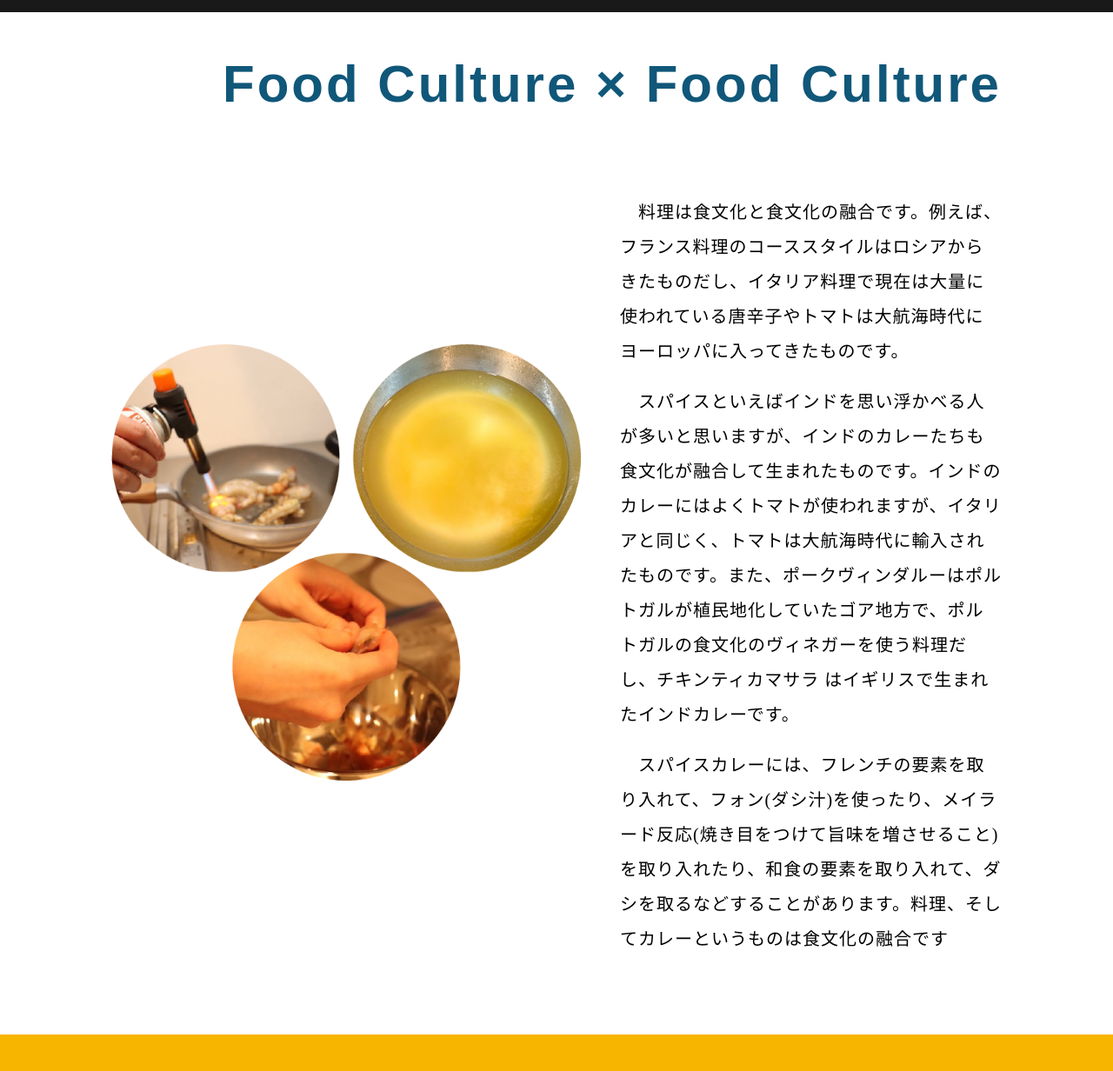
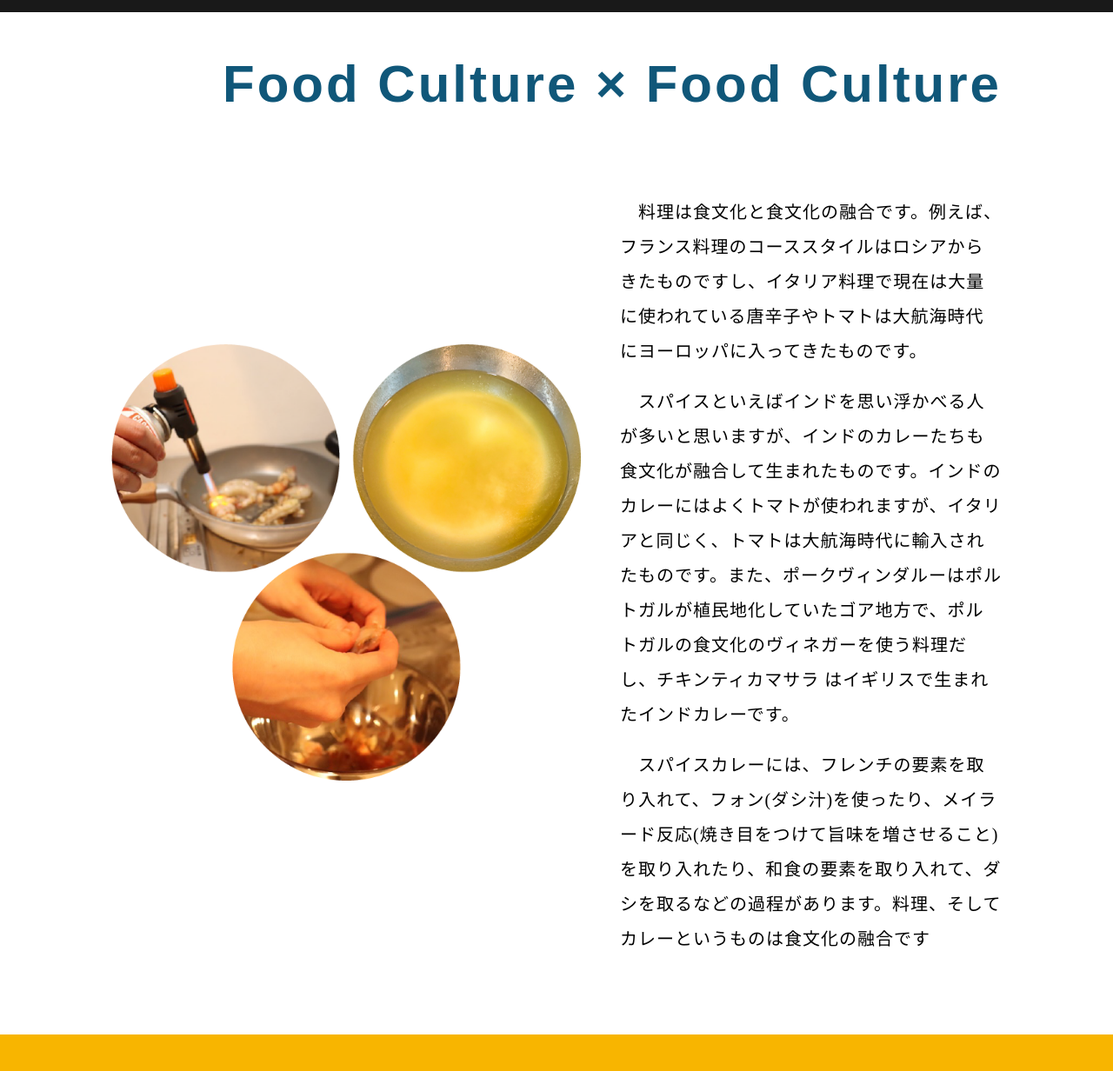
Before and after one commit to SucTaigaYamaguchi/spice-life, a plain HTML site: page index.html in a window 1280 px wide. Shown: the part 3910-5142 px from the top of the page at 87% size. Drawn offline with nearby package versions, Linux system fonts and the light colour scheme; a web font is replaced by a local one.

Commit message:
202010152152

```diff
--- a/index.html
+++ b/index.html
@@ -202,13 +202,13 @@
                         <img src="./img/cultureculture.png" alt="">
                     </div>
                     <div class="content-p">
-                        <p>　料理は食文化と食文化の融合です。例えば、フランス料理のコーススタイルはロシアからきたものだし、イタリア料理で現在は大量に使われている唐辛子やトマトは大航海時代にヨーロッパに入ってきたものです。
+                        <p>　料理は食文化と食文化の融合です。例えば、フランス料理のコーススタイルはロシアからきたものですし、イタリア料理で現在は大量に使われている唐辛子やトマトは大航海時代にヨーロッパに入ってきたものです。
                         </p>
                         <br>
                         <p>　スパイスといえばインドを思い浮かべる人が多いと思いますが、インドのカレーたちも食文化が融合して生まれたものです。インドのカレーにはよくトマトが使われますが、イタリアと同じく、トマトは大航海時代に輸入されたものです。また、ポークヴィンダルーはポルトガルが植民地化していたゴア地方で、ポルトガルの食文化のヴィネガーを使う料理だし、チキンティカマサラ はイギリスで生まれたインドカレーです。
                         </p>
                         <br>
-                        <p>　スパイスカレーには、フレンチの要素を取り入れて、フォン(ダシ汁)を使ったり、メイラード反応(焼き目をつけて旨味を増させること)を取り入れたり、和食の要素を取り入れて、ダシを取るなどすることがあります。料理、そしてカレーというものは食文化の融合です
+                        <p>　スパイスカレーには、フレンチの要素を取り入れて、フォン(ダシ汁)を使ったり、メイラード反応(焼き目をつけて旨味を増させること)を取り入れたり、和食の要素を取り入れて、ダシを取るなどの過程があります。料理、そしてカレーというものは食文化の融合です
                         </p>
                     </div>
 
```
Also changed, not shown: 1 other file.
